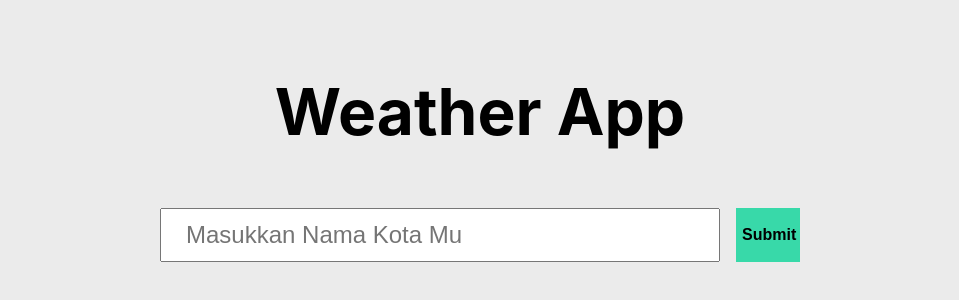
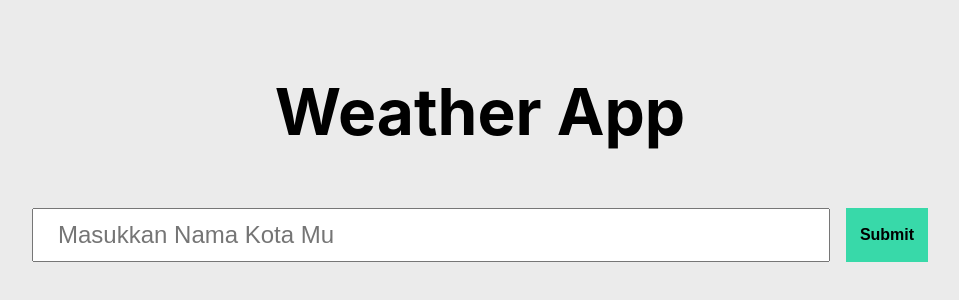
Before and after one commit to WisnuRizki/weather-app, a React (Create React App) app: page / in a window 1280 px wide. Shown: the part 214-514 px from the top of the page, without its empty margins (160-1119 px from the left). Built offline with nearby package versions, Linux system fonts and the light colour scheme.

Commit message:
fix width

```diff
--- a/src/index.css
+++ b/src/index.css
@@ -36,13 +36,13 @@ code {
 .inputCity{
   display: flex;
   gap: 1em;
-  width: 50%;
+  width: 70%;
   margin-bottom: 5em;
 }
 
 .inputField{
   height: 2em;
-  width: 90%;
+  width: 95%;
   font-size: 1.5em;
   padding-left: 1em;
 }
```
